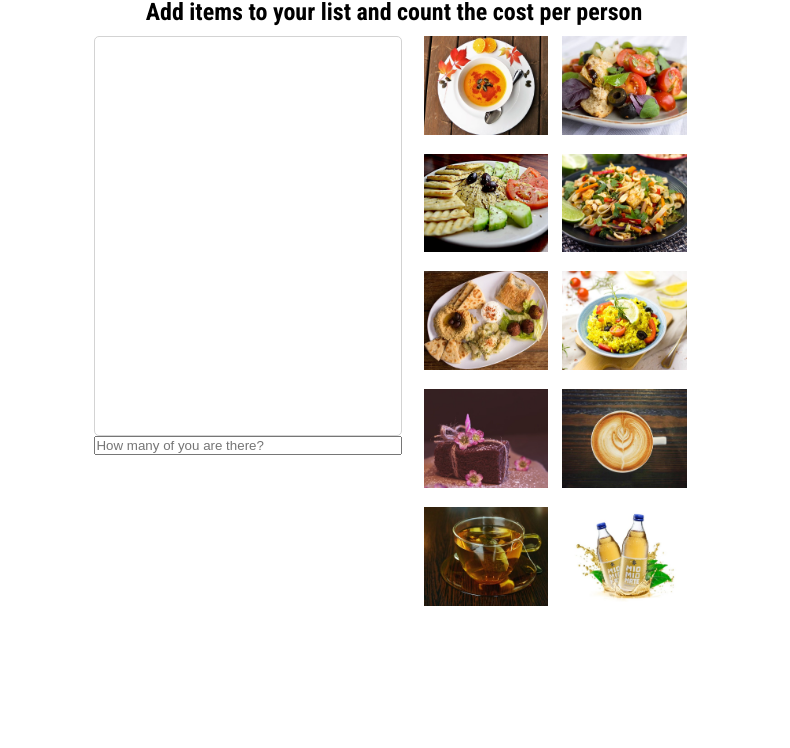
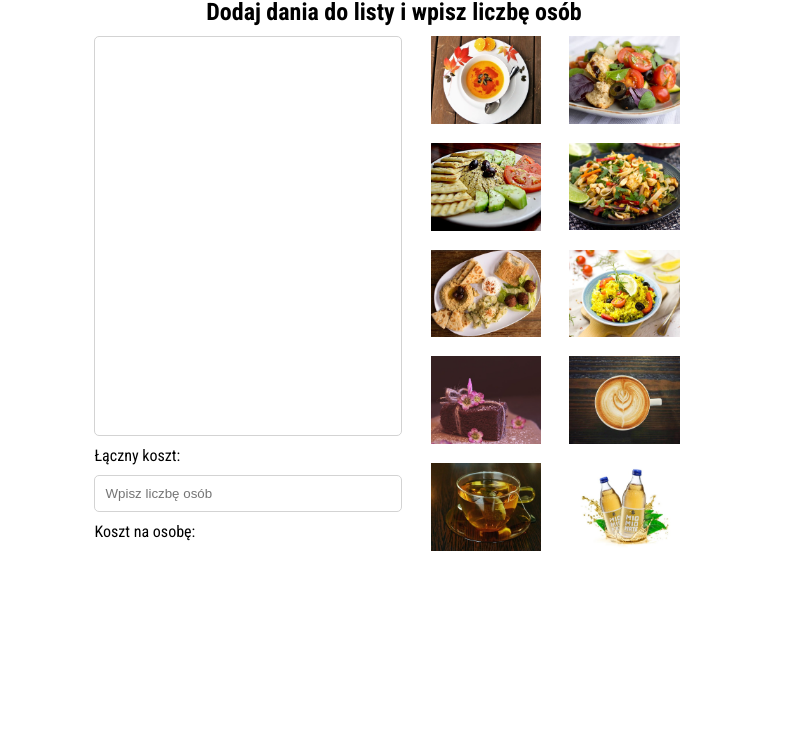
Before and after one commit to joannastiller/eat-together, a plain HTML site: page index.html in a window 1280 px wide. Shown: the part 132-880 px from the top of the page, without its empty margins (246-1036 px from the left). Drawn offline with Linux system fonts and the light colour scheme.

Commit message:
Add styling

```diff
--- a/index.html
+++ b/index.html
@@ -5,23 +5,27 @@
     <meta charset="UTF-8">
     <meta name="viewport" content="width=device-width, initial-scale=1.0">
     <meta http-equiv="X-UA-Compatible" content="ie=edge">
-    <title>Eat out, don't count</title>
+    <title>Smacznego!</title>
     <link href="https://fonts.googleapis.com/css?family=Courgette|Roboto+Condensed:400,700" rel="stylesheet">
     <link rel="stylesheet" href="style.css">
 </head>
 
 <body>
     <div class="wrapper">
-        <h1>Eat with your friends, don't worry about the maths</h1>
-        <h2>Add items to your list and count the cost per person</h2>
+        <h1>Zjedz ze znajomymi, matematykę zostaw nam</h1>
+        <h2>Dodaj dania do listy i wpisz liczbę osób</h2>
 
         <div class="menu">
             <div class="left-column">
                 <div class="list-of-products"></div>
-                <div class="sum"></div>
-                <input type="number" autocomplete="off" placeholder="How many of you are there?">
-                <div class="result"></div>
-                <p></p>
+                <div class="result">
+                    <p class="total">Łączny koszt: </p>
+                    <p class="sum"></p>
+                    <input type="number" autocomplete="off" placeholder="Wpisz liczbę osób">
+                    <p class="total">Koszt na osobę: </p>
+                    <p class="costpp"></p>
+                    <p></p>
+                </div>
             </div>
 
 
--- a/main.js
+++ b/main.js
@@ -2,9 +2,7 @@ const menuItems = document.querySelectorAll('.item');
 const listOfProducts = document.querySelector('.list-of-products');
 const sum = document.querySelector('.sum');
 const guestNumber = document.querySelector('input');
-const result = document.querySelector('.result');
-
-
+const result = document.querySelector('.costpp');
 
 //Dodawanie dań do listy i ich usuwanie
 menuItems.forEach(menuItem => menuItem.addEventListener('click', function () {
@@ -18,6 +16,7 @@ menuItems.forEach(menuItem => menuItem.addEventListener('click', function () {
     const removeItem = (e) => {
         e.target.parentNode.remove();
         sum.textContent = Number(sum.textContent) - itemPrice;
+        countCostPP();
     }
     newItem.querySelector('button').addEventListener('click', removeItem);
 
@@ -25,6 +24,8 @@ menuItems.forEach(menuItem => menuItem.addEventListener('click', function () {
 }))
 
 //Obliczanie kwoty dla każdej osoby
+
+
 guestNumber.addEventListener('input', function () {
     let costPerPerson = (Number(sum.textContent) / guestNumber.value).toFixed(1);
     result.textContent = costPerPerson;
--- a/style.css
+++ b/style.css
@@ -28,6 +28,9 @@ h2 {
     font-weight: bold;
 }
 
+
+/* Lewa kolumna */
+
 div.menu {
     display: flex;
     width: 80%;
@@ -40,6 +43,8 @@ div.left-column {
     display: flex;
     flex-direction: column;
 }
+
+/* Lista produktów - tabelka */
 
 div.list-of-products {
     padding: 10px;
@@ -60,6 +65,24 @@ button:hover {
     color: white;
 }
 
+.total,
+.sum,
+.costpp {
+    display: inline-block;
+    margin: 10px 0;
+}
+
+input {
+    display: block;
+    padding: 10px;
+    width: 100%;
+    border: 1px solid lightgray;
+    border-radius: 5px;
+}
+
+
+/* Prawa kolumna */
+
 div.right-column {
     display: flex;
     flex-basis: 45%;
@@ -68,7 +91,7 @@ div.right-column {
 }
 
 div.item {
-    flex-basis: 45%;
+    flex-basis: 40%;
     margin-bottom: 5px;
     /* width: 63px;
     height: 50px; */
```
